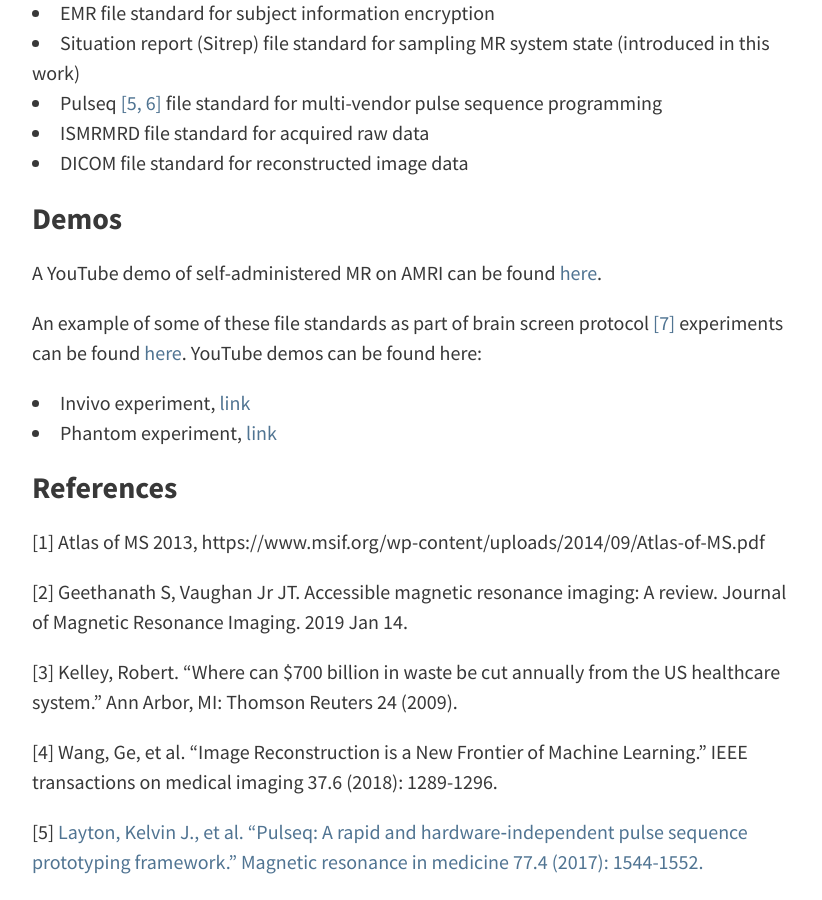
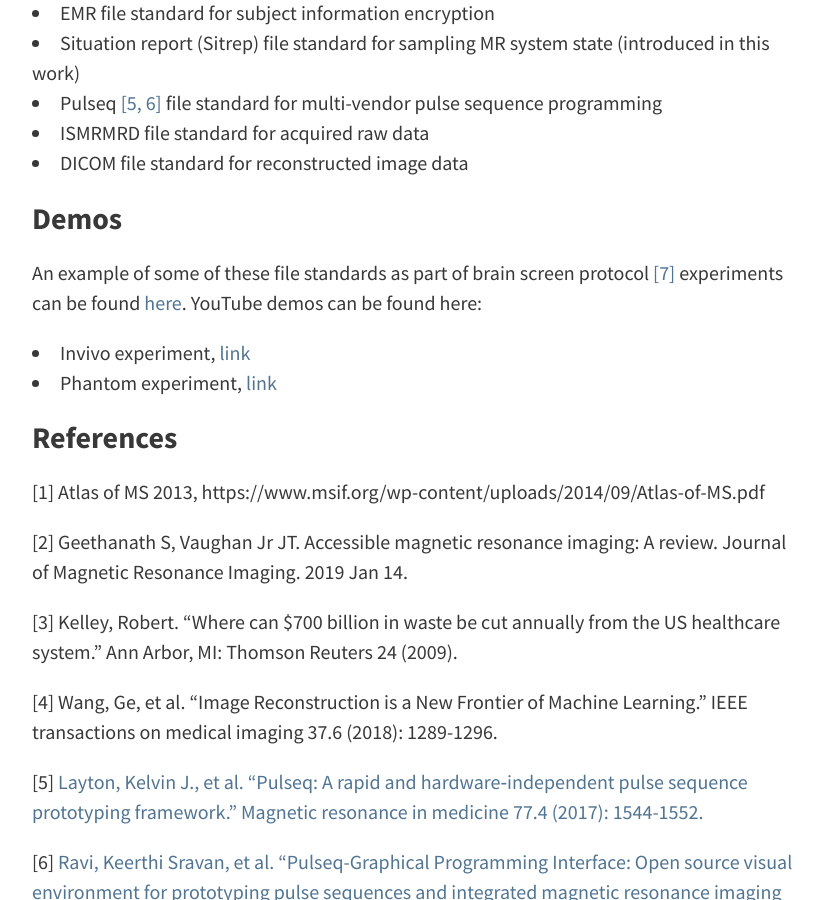
Before and after one commit to imr-framework/imr-framework.github.io, a Jekyll site: the page built from pages/amri.md, in a window 1280 px wide and 900 px high, scrolled down 1519 px. Shown: the whole window, without its empty margins (224-1046 px from the left). Built offline with Jekyll 4.4.1, drawn with Linux system fonts in a browser that asks for light colours.

Commit message:
Remove self-admin MR link in Demos

```diff
--- a/pages/amri.md
+++ b/pages/amri.md
@@ -32,8 +32,6 @@ AMRI can be easily built, rebuilt and deployed as it leverages 4 existing file s
 - DICOM file standard for reconstructed image data
 
 ### Demos
-A YouTube demo of self-administered MR on AMRI can be found [here](https://youtu.be/uPQqVNQOJJo).
-
 An example of some of these file standards as part of brain screen protocol [[7]](#references) experiments can be found [here](https://github.com/imr-framework/imr-framework/tree/master/amri). YouTube demos can be found here:
 - Invivo experiment, [link](https://youtu.be/ccKxyWZLjto)
 - Phantom experiment, [link](https://youtu.be/ZToRLwXQW1A)
```
